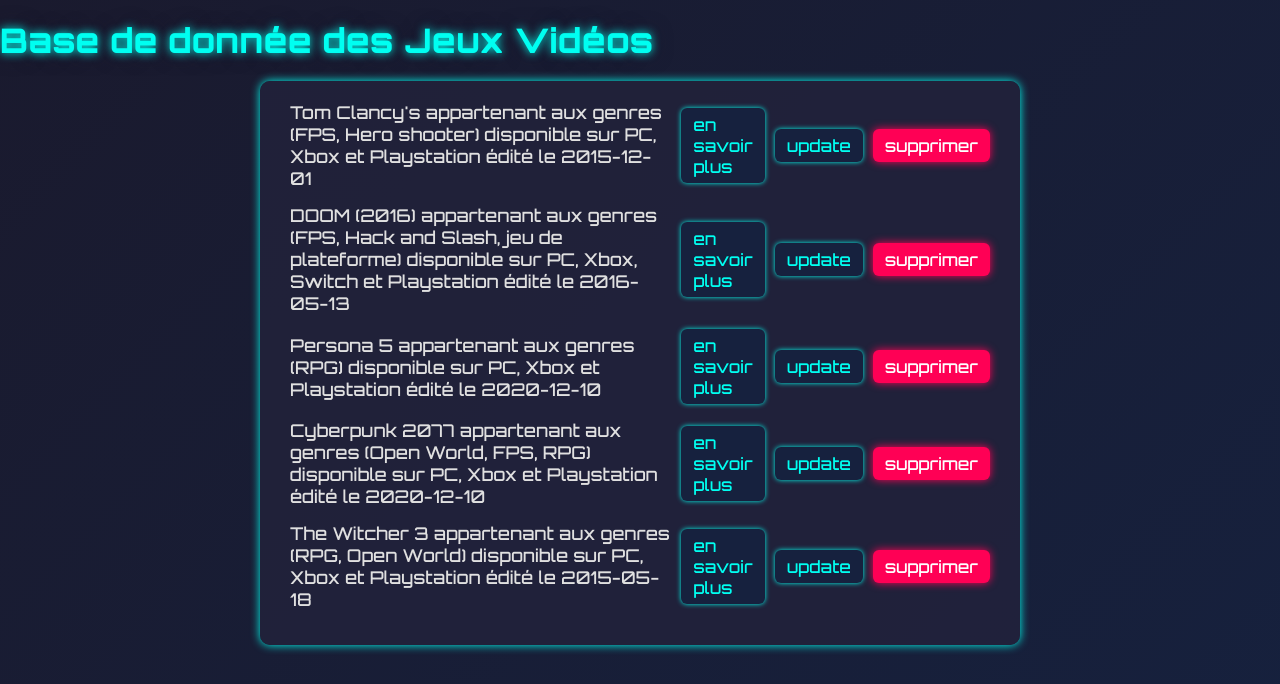
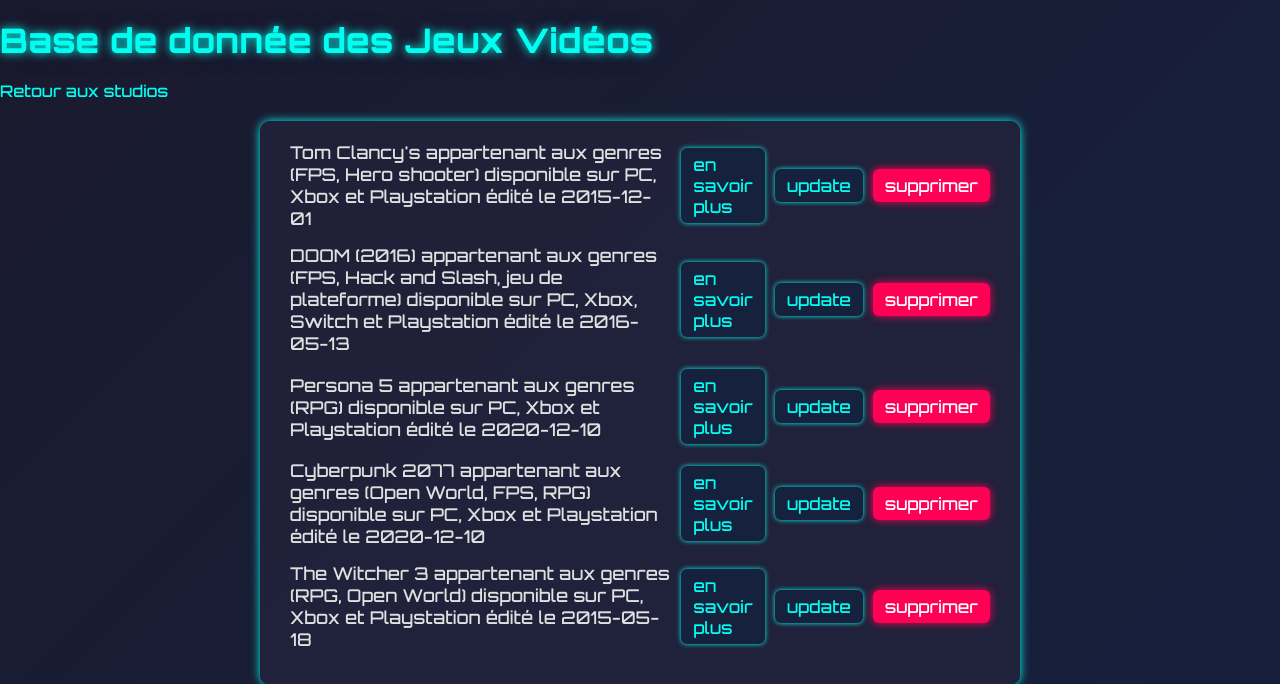
Before and after one commit to Bakimaa/ProjectDjango, a Django app: page /App_Django/index in a window 1280 px wide. Shown: the top 684 px of the page. Run offline with Django 5.2, Linux system fonts and the light colour scheme; data comes from the database, SQL or seed files in the repository; both versions use the stored data as it was after the commit; parts of the project's set-up code (start-up, migrations or seed data) failed here and were passed over.

Commit message:
changement

```diff
--- a/Project_Django/App_Django/templates/App_Django/index.html
+++ b/Project_Django/App_Django/templates/App_Django/index.html
@@ -8,6 +8,7 @@
 </head>
 <body>
 <h1> Base de donnée des Jeux Vidéos </h1>
+<a href="/App_Django/"> Retour aux studios </a>
 <ol>
     {% for l in liste %}
         <li> {{l}} <a href="/App_Django/affiche/{{l.id}}/"> en savoir plus </a>      <a href="/App_Django/update/{{l.id}}/"> update </a>     <a href="/App_Django/delete/{{l.id}}/"> supprimer </a> </li>
--- a/Project_Django/App_Django/templates/Studiodev/affiche.html
+++ b/Project_Django/App_Django/templates/Studiodev/affiche.html
@@ -6,6 +6,7 @@
 <link rel="stylesheet" href="{% static 'App_Django/style.css' %}">
 {% block content %}
     {{Studiodev}} créateur de {{Studiodev.franchise}}
+<a href="/App_Django/index"> voir les jeux </a> <br>
 <a href="/App_Django/ajout/{{Studiodev.id}}/"> ajouter un jeu </a>
 
 <ol>
```
Also changed, not shown: Project_Django/db.sqlite3.
